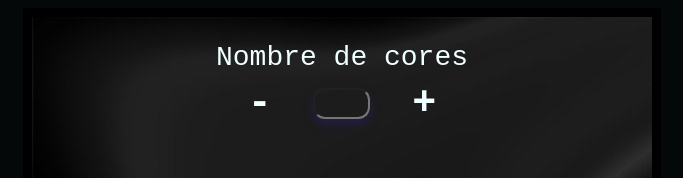
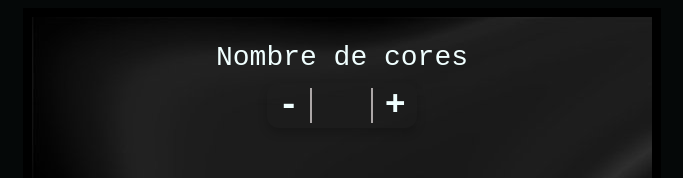
Before and after one commit to matheodrd/rent-server, a plain HTML site: page index.html in a window 1280 px wide. Shown: the top 178 px of the page, without its empty margins (298-981 px from the left). Drawn offline with Linux system fonts and the light colour scheme.

Commit message:
more styling

```diff
--- a/style.css
+++ b/style.css
@@ -26,29 +26,37 @@ p {
 
 
 .wrapper {
-    height: 40px;
-    min-width: 40px;
+    height: 45px;
+    width: 150px;
+    margin: auto;
     display: flex;
     align-items: center;
     justify-content: center;
     border-radius: 12px;
+    box-shadow: 0 5px 10px rgba(0,0,0,.2);
 }
 
 .wrapper span {
     width: 100%;
     text-align: center;
-    font-size: 40px;
+    font-size: 35px;
     font-weight: 600;
 }
 
 .input-int {
     width: 50px;
     height: 25px;
-    border-radius: 12px;
+    padding: 5px;
+    /* border-radius: 12px; */
     font-size: 20px;
     color: ghostwhite;
     background: none;
-    box-shadow: 0 5px 10px rgb(36, 30, 70);
+    outline: none;
+    border: none;
+    border-right: 2px solid rgb(172, 167, 167);
+    border-left: 2px solid rgb(172, 167, 167);
+    /* box-shadow: inset 2px -2px 2px rgba(255,255,255,.2),
+                inset -2px -5px 15px rgba(0,0,0,.5); */
     display: flex;
     align-items: center;
     justify-content: center;
```
